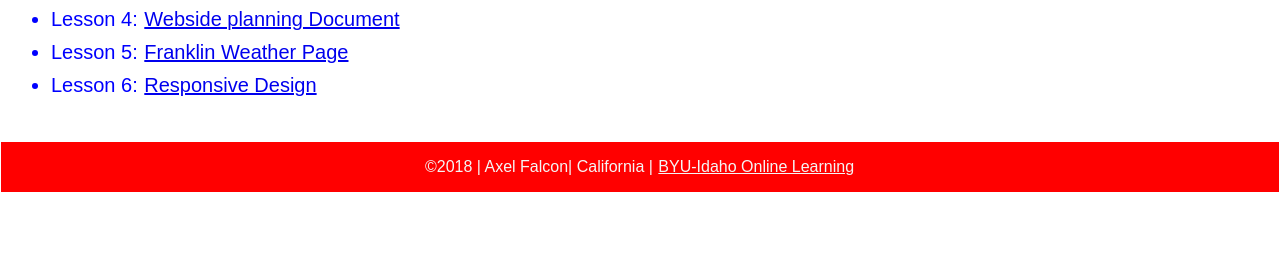
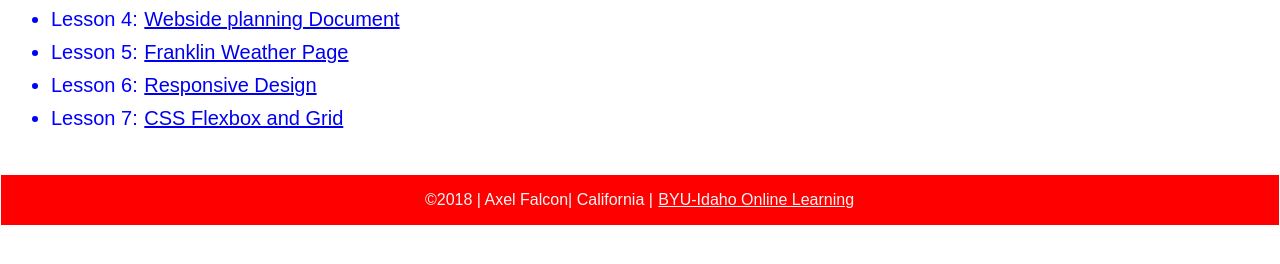
Before and after one commit to falcon-islas/falcon-islas.github.io, a plain HTML site: page index.html in a window 1280 px wide. Shown: the part 316-580 px from the top of the page. Drawn offline with Linux system fonts and the light colour scheme.

Commit message:
lesson-7

```diff
--- a/index.html
+++ b/index.html
@@ -23,6 +23,7 @@
           <li>Lesson 4: <a href="assignments/lesson-4/website-planning-document.pdf">Webside planning Document</a></li>
           <li>Lesson 5: <a href="assignments/lesson-5/franklin-5.html">Franklin Weather Page</a></li>
           <li>Lesson 6: <a href="assignments/lesson-6/franklin-6.html"> Responsive Design</a></li>
+          <li>Lesson 7: <a href="assignments/lesson-7/franklin-7.html">CSS Flexbox and Grid</a></li>
         </ul>
         </main>
         <footer>
```
